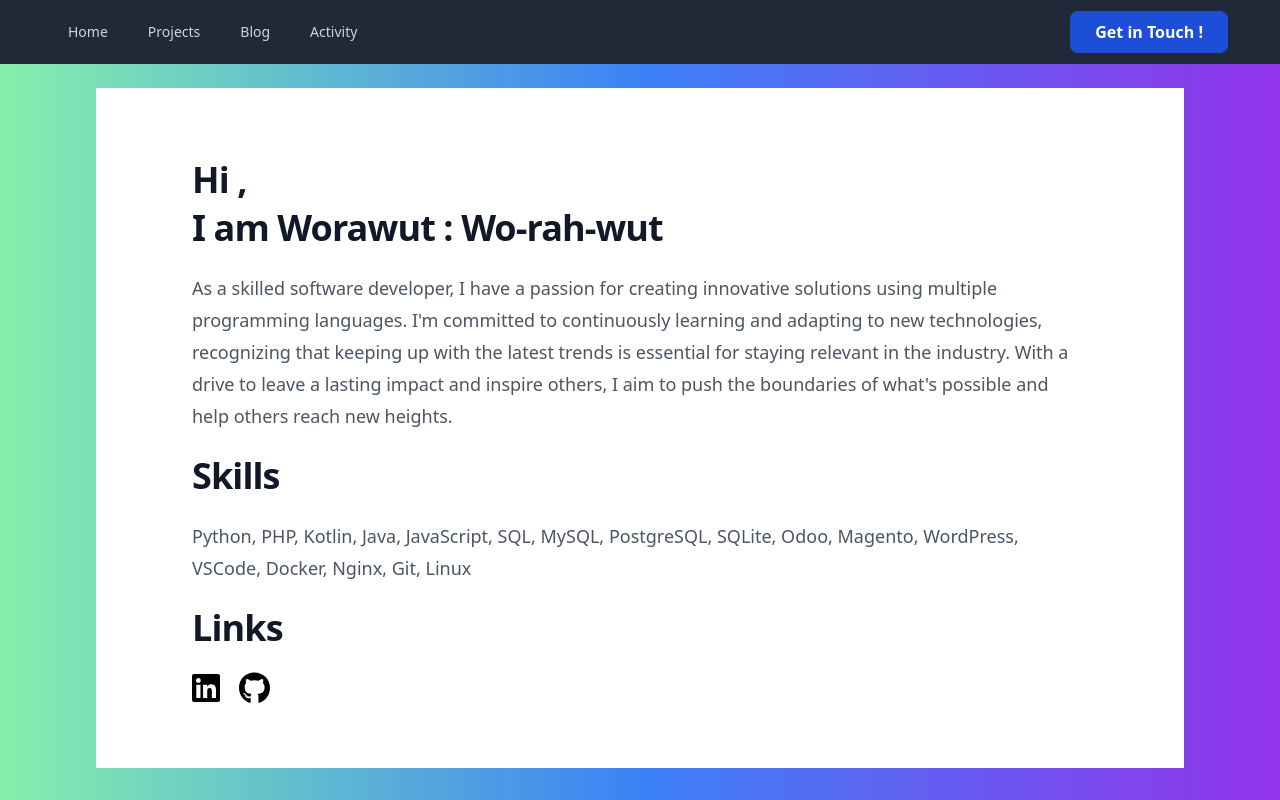
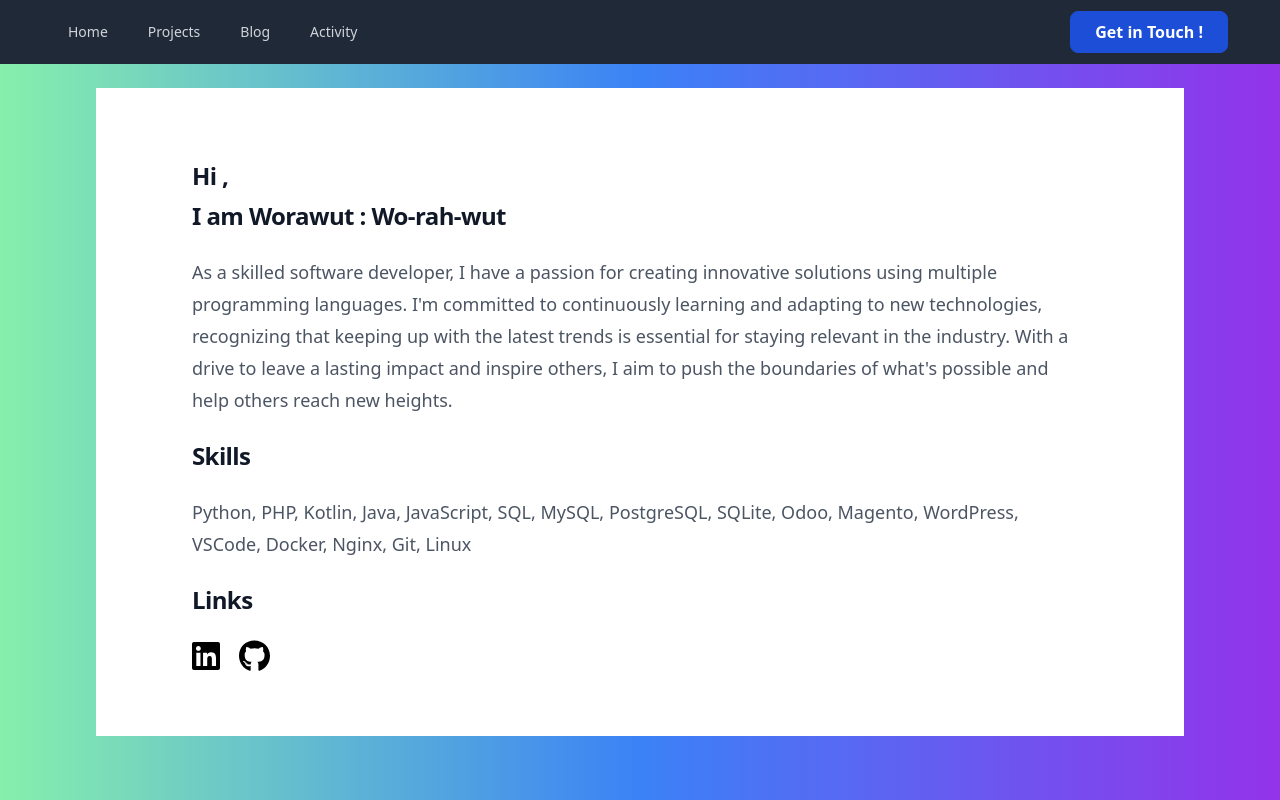
Before and after one commit to jimmy542/worawutdev, a Vue app: page / in a window 1280 px wide. Built offline with nearby package versions, Linux system fonts and the light colour scheme.

Commit message:
fix font size

```diff
--- a/src/components/Blog.vue
+++ b/src/components/Blog.vue
@@ -7,7 +7,7 @@
         <div class="mx-auto max-w-5xl px-6 lg:px-8">
           <div class="mx-auto max-w-4xl">
             <p
-              class="mt-2 text-3xl font-bold tracking-tight text-gray-900 sm:text-4xl">
+              class="mt-2 text-3xl font-bold tracking-tight text-gray-900 sm:text-2xl">
               A blog is coming soon. Worawut is busy making it more exciting
             </p>
           </div>
--- a/src/components/Content.vue
+++ b/src/components/Content.vue
@@ -9,18 +9,18 @@
 
             </div>
             <p
-              class="mt-2 text-3xl font-bold tracking-tight text-gray-900 sm:text-4xl">
+              class="mt-2 text-3xl font-bold tracking-tight text-gray-900 sm:text-2xl">
               Hi ,
             </p>
              <p
-              class="mt-2 text-3xl font-bold tracking-tight text-gray-900 sm:text-4xl">
+              class="mt-2 text-3xl font-bold tracking-tight text-gray-900 sm:text-2xl">
               I am Worawut : Wo-rah-wut
             </p>
             <p class="mt-6 text-lg leading-8 text-gray-600">
              As a skilled software developer, I have a passion for creating innovative solutions using multiple programming languages. I'm committed to continuously learning and adapting to new technologies, recognizing that keeping up with the latest trends is essential for staying relevant in the industry. With a drive to leave a lasting impact and inspire others, I aim to push the boundaries of what's possible and help others reach new heights.
             </p>
             <p
-              class="mt-6 text-3xl font-bold tracking-tight text-gray-900 sm:text-4xl">
+              class="mt-6 text-3xl font-bold tracking-tight text-gray-900 sm:text-2xl">
               Skills
             </p>
             <p class="mt-6 text-lg leading-8 text-gray-600">
@@ -29,7 +29,7 @@ WordPress, VSCode, Docker, Nginx, Git, Linux
             </p>
 
             <p
-              class="mt-6 text-3xl font-bold tracking-tight text-gray-900 sm:text-4xl">
+              class="mt-6 text-3xl font-bold tracking-tight text-gray-900 sm:text-2xl">
               Links
             </p>
             <div class="mt-6">
```
